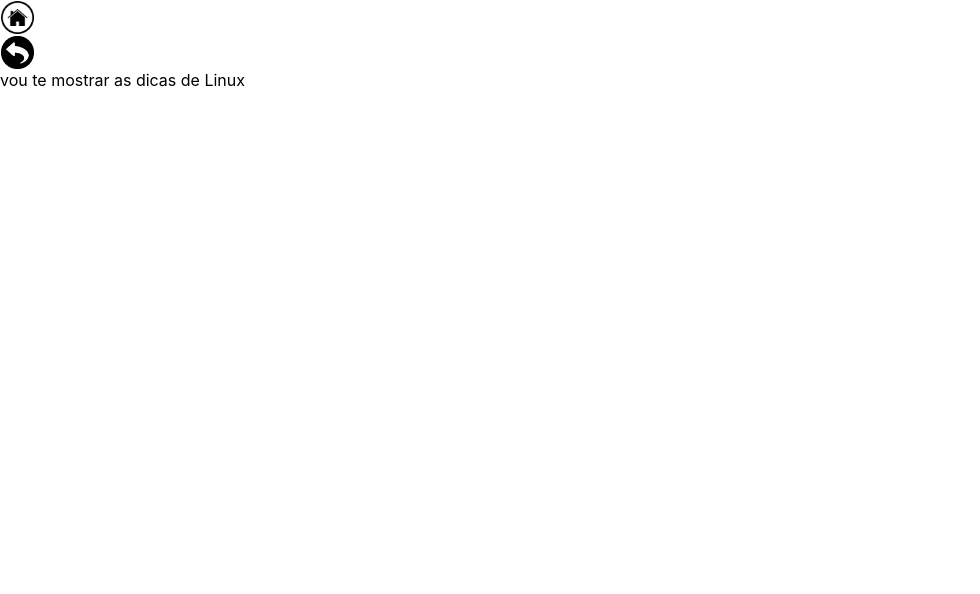
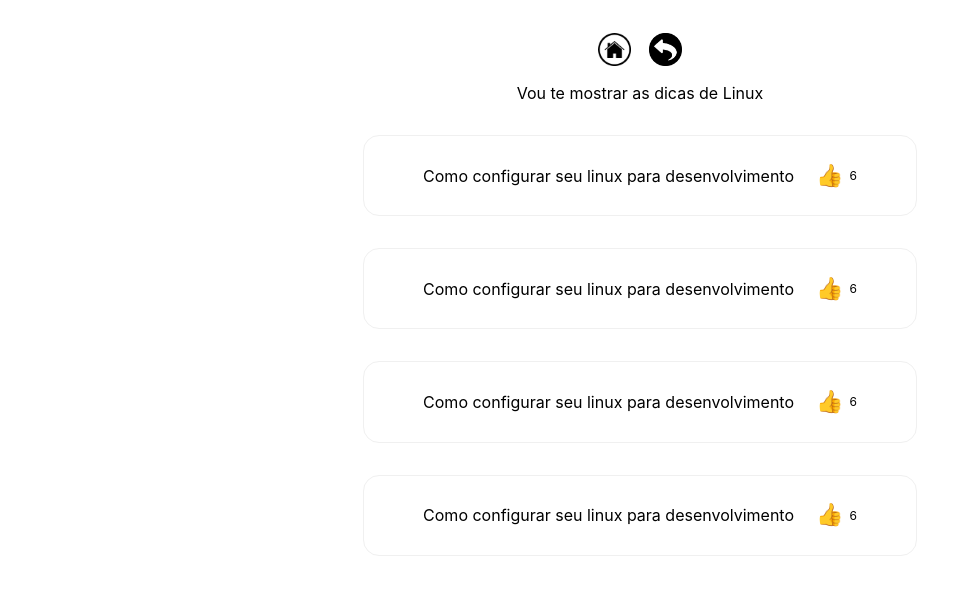
Before and after one commit to GMODias/frontend-legados-hackathon-project, a React (Create React App) app: page /tips in a window 1280 px wide. Both pictures are taken after a click on the button "Linux". Shown: the top 594 px of the page, without its empty margins (0-980 px from the left). Built offline with nearby package versions, Linux system fonts and the light colour scheme.

Commit message:
Create card tips options

```diff
--- /dev/null
+++ b/src/components/tips/Linux.js
@@ -0,0 +1,21 @@
+import React from 'react';
+import './css/card.css';
+
+const Linux = () => {
+  const votes = () => {
+
+  };
+  return (
+    <div className="tipstheme">
+      <div>
+        Como configurar seu linux para desenvolvimento
+      </div>
+      <div className="likes">
+        <button type="button" onClick={ votes }>👍</button>
+        <span>6</span>
+      </div>
+    </div>
+  );
+};
+
+export default Linux;
--- /dev/null
+++ b/src/components/tips/css/card.css
@@ -0,0 +1,46 @@
+.tipstheme {
+  display: flex;
+  align-items: center;
+  justify-content: center;
+  padding: 1.6em;
+  border: 1px solid rgb(240, 240, 240);
+  border-radius: 1em;
+  gap: 1em;
+  margin-top: 2em;
+  transition: 0.4s ease;
+  cursor: pointer;
+  width: 500px;
+}
+
+.tipstheme button {
+  background: transparent;
+  border: none;
+  font-size: 22px;
+}
+
+.tipstheme:hover {
+  transform: scale3d(1.05, 1.05, 1.05);
+}
+
+
+.likes {
+  display: flex;
+  justify-content: center;
+  align-items: center;
+}
+
+.likes span {
+  font-size: 12px;
+}
+
+.likes button {
+  transition: 0.4s ease;
+}
+
+.likes button:hover {
+  transform: scale3d(1.09, 1.09, 1.09);
+}
+
+.likes button:active {
+  transform: scale3d(1, 1, 1);
+}
--- a/src/css/pages/Tips.css
+++ b/src/css/pages/Tips.css
@@ -0,0 +1,38 @@
+.header {
+  display: flex;
+  align-items: center;
+  justify-content: center;
+  gap: 1em;
+}
+
+.tips {
+  display: flex;
+  align-items: center;
+  justify-content: center;
+  flex-direction: column;
+  margin: 2em 0;
+}
+
+.btntipes {
+  display: flex;
+  align-items: center;
+  justify-content: center;
+  margin-top: 16px;
+  gap: 1em;
+  flex-wrap: wrap;
+}
+
+button {
+  cursor: pointer;
+}
+
+.btntipes button {
+  padding: 12px;
+  border: none;
+  transition: 0.2s;
+  border-radius: 8px;
+}
+
+.btntipes button:hover {
+  transform: translateY(-0.4em);
+}
--- a/src/pages/Tips.js
+++ b/src/pages/Tips.js
@@ -1,16 +1,26 @@
 import React, { useState } from 'react';
 import { ButtonWithImage, ThemeSelector } from '../components/index';
+import Linux from '../components/tips/Linux';
 import '../css/pages/Tips.css';
 
 function Tips() {
   const [selectedTheme, setSelectedTheme] = useState(null);
   return (
-    <>
-      <ButtonWithImage kind="main" />
-      { selectedTheme && <ButtonWithImage kind="back" />}
-      { !selectedTheme && <ThemeSelector setTheme={ setSelectedTheme } /> }
-      { selectedTheme && `vou te mostrar as dicas de ${selectedTheme}` }
-    </>
+    <div className="tips">
+      <div className="header">
+        <ButtonWithImage kind="main" />
+        { selectedTheme && <ButtonWithImage kind="back" /> }
+      </div>
+      <div className="btntipes">
+        { !selectedTheme && <ThemeSelector setTheme={ setSelectedTheme } /> }
+      </div>
+
+      { selectedTheme && `Vou te mostrar as dicas de ${selectedTheme}` }
+      { selectedTheme === 'Linux' && <Linux /> }
+      { selectedTheme === 'Linux' && <Linux /> }
+      { selectedTheme === 'Linux' && <Linux /> }
+      { selectedTheme === 'Linux' && <Linux /> }
+    </div>
   );
 }
 
```
